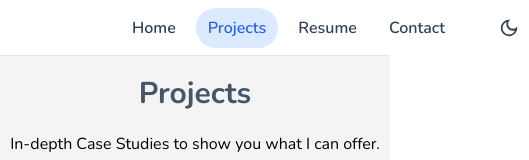
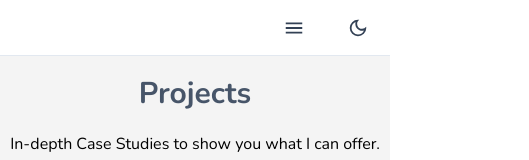
Before and after one commit to CihanErenler/portfolio-app-v2, a React (Vite) app: page /projects in a window 390 px wide. Shown: the top 160 px of the page, 529 px wide, since content can reach past the window. Built offline with nearby package versions, Linux system fonts and the light colour scheme; some icons are missing.

Commit message:
add small nav

```diff
--- a/src/@types/componentTypes.ts
+++ b/src/@types/componentTypes.ts
@@ -80,6 +80,8 @@ export type ResumeSectionType = {
 export type AppContextType = {
   theme: string | null;
   setTheme: React.Dispatch<React.SetStateAction<string | null>>;
+  showNav: boolean;
+  setShowNav: React.Dispatch<React.SetStateAction<boolean>>;
 };
 
 export type AppProviderType = { children: React.ReactNode };
--- a/src/App.tsx
+++ b/src/App.tsx
@@ -1,11 +1,12 @@
 import { FC } from "react";
 import { Outlet } from "react-router-dom";
-import { Navbar, Footer } from "./components";
+import { Navbar, Footer, SmallNav } from "./components";
 
 const App: FC<JSX.IntrinsicElements["main"]> = () => {
   return (
     <main className="bg-accent-1 dark:bg-zinc-800 min-h-screen">
       <Navbar />
+      <SmallNav />
       <Outlet />
       <Footer />
     </main>
--- a/src/components/index.tsx
+++ b/src/components/index.tsx
@@ -18,6 +18,7 @@ import ResumeSection from "./resume-section";
 import ResumeTitle from "./resume-title";
 import SocialMedia from "./social-media";
 import ContactForm from "./contact-form";
+import SmallNav from "./small-nav";
 
 export {
   Navbar,
@@ -40,4 +41,5 @@ export {
   ResumeSection,
   SocialMedia,
   ContactForm,
+  SmallNav,
 };
--- a/src/components/navbar/index.tsx
+++ b/src/components/navbar/index.tsx
@@ -2,11 +2,13 @@ import { FC } from "react";
 import navItems from "../../utils/navItems";
 import { NavLink } from "react-router-dom";
 import { MdOutlineLightMode, MdOutlineDarkMode } from "react-icons/md";
+import { IoMdMenu } from "react-icons/io";
 import { useAppContext } from "../../hooks";
 import { SocialMedia } from "..";
+import { IoCloseSharp } from "react-icons/io5";
 
 const Navbar: FC<JSX.IntrinsicElements["nav"]> = () => {
-  const { theme, setTheme } = useAppContext();
+  const { theme, setTheme, showNav, setShowNav } = useAppContext();
 
   const handleThemeToggle = () => {
     if (theme) {
@@ -14,10 +16,14 @@ const Navbar: FC<JSX.IntrinsicElements["nav"]> = () => {
     }
   };
 
+  const handleOpenMenu = () => {
+    setShowNav(!showNav);
+  };
+
   return (
-    <nav className="flex items-center justify-between px-8 h-14 bg-white max-w-screen dark:bg-dark-1 sticky top-0 z-50 border-b border-b-slate-200 dark:border-b-dark-3">
+    <nav className="flex items-center justify-between lg:px-8 px-3 h-14 bg-white max-w-screen dark:bg-dark-1 sticky top-0 z-50 border-b border-b-slate-200 dark:border-b-dark-3">
       <SocialMedia />
-      <section className="flex gap-2">
+      <section className="gap-2 lg:flex hidden">
         {navItems.map((navItem) => (
           <NavLink key={navItem.name} to={navItem.path} className="nav-link">
             {navItem.name}
@@ -31,6 +37,33 @@ const Navbar: FC<JSX.IntrinsicElements["nav"]> = () => {
           )}
         </button>
       </section>
+      <section className="lg:hidden flex">
+        {showNav ? (
+          <button className="icon-button" onClick={handleOpenMenu}>
+            {theme === "dark" ? (
+              <IoCloseSharp size={24} color="#b7b7b7" />
+            ) : (
+              <IoCloseSharp size={24} color="#334155" />
+            )}
+          </button>
+        ) : (
+          <button className="icon-button" onClick={handleOpenMenu}>
+            {theme === "dark" ? (
+              <IoMdMenu size={22} color="#b7b7b7" />
+            ) : (
+              <IoMdMenu size={22} color="#334155" />
+            )}
+          </button>
+        )}
+
+        <button className="icon-button ml-6" onClick={handleThemeToggle}>
+          {theme === "dark" ? (
+            <MdOutlineLightMode size={22} color="#3b81f6" />
+          ) : (
+            <MdOutlineDarkMode size={22} color="#334155" />
+          )}
+        </button>
+      </section>
     </nav>
   );
 };
--- a/src/components/project-card/index.tsx
+++ b/src/components/project-card/index.tsx
@@ -8,7 +8,6 @@ const ProjectCard: FC<ProjectCardType> = ({ id, title, desc, image, tags }) => {
   const navigate = useNavigate();
 
   const handleNavigation = () => {
-    console.log("id ===> ", id);
     const url = `/projects/${id}`;
     navigate(url);
   };
--- /dev/null
+++ b/src/components/small-nav/index.tsx
@@ -0,0 +1,45 @@
+import { FC, useEffect, useRef } from "react";
+import { useAppContext } from "../../hooks";
+import { NavLink } from "react-router-dom";
+import navItems from "../../utils/navItems";
+
+const SmallNav: FC<JSX.IntrinsicElements["nav"]> = () => {
+  const { showNav, setShowNav } = useAppContext();
+  const navRef = useRef<HTMLElement>(null);
+  const innerRef = useRef<HTMLDivElement>(null);
+
+  useEffect(() => {
+    if (showNav) {
+      if (innerRef.current && navRef.current) {
+        const { height } = innerRef.current.getBoundingClientRect();
+        navRef.current.style.height = height + "px";
+      }
+    } else {
+      if (navRef.current) {
+        navRef.current.style.height = 0 + "px";
+      }
+    }
+  }, [showNav]);
+
+  return (
+    <nav
+      ref={navRef}
+      className="h-0 overflow-hidden lg:hidden block bg-white dark:bg-dark-1 text-slate-600 dark:text-slate-300 transition-all"
+    >
+      <div ref={innerRef} className="flex flex-col capitalize">
+        {navItems.map((item, index) => (
+          <NavLink
+            key={index}
+            to={item.path}
+            className="p-2 px-3"
+            onClick={() => setShowNav(false)}
+          >
+            {item.name}
+          </NavLink>
+        ))}
+      </div>
+    </nav>
+  );
+};
+
+export default SmallNav;
--- a/src/context/app-context/index.tsx
+++ b/src/context/app-context/index.tsx
@@ -5,6 +5,7 @@ export const AppContext = createContext<AppContextType | null>(null);
 
 export const AppProvider = ({ children }: AppProviderType) => {
   const [theme, setTheme] = useState<string | null>(null);
+  const [showNav, setShowNav] = useState<boolean>(false);
 
   useEffect(() => {
     if (window.matchMedia("(prefer-color-scheme: dark)").matches) {
@@ -25,7 +26,7 @@ export const AppProvider = ({ children }: AppProviderType) => {
   }, [theme]);
 
   return (
-    <AppContext.Provider value={{ theme, setTheme }}>
+    <AppContext.Provider value={{ theme, setTheme, showNav, setShowNav }}>
       {children}
     </AppContext.Provider>
   );
--- a/src/routes/single-project/index.tsx
+++ b/src/routes/single-project/index.tsx
@@ -17,7 +17,6 @@ const SingleProject: FC<JSX.IntrinsicElements["main"]> = () => {
   const { id } = useParams();
 
   useEffect(() => {
-    console.log(id);
     const project: ProjectType = projects.find(
       (project) => project.id === +id!
     )!;
```
